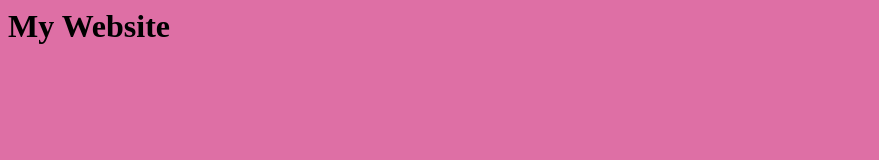
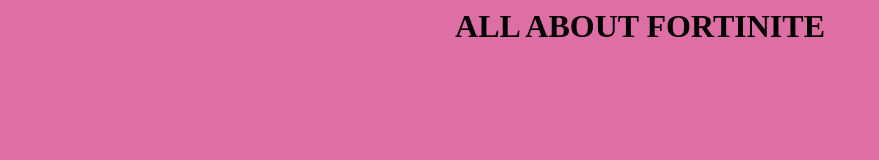
Before and after one commit to AliDABoyu/My-Website, a plain HTML site: page index.html in a window 1280 px wide. Shown: the whole page, without its empty margins (0-879 px from the left). Drawn offline with Linux system fonts and the light colour scheme.

Commit message:
Update index.html

```diff
--- a/index.html
+++ b/index.html
@@ -29,10 +29,15 @@
 </head>
 
 <body>
-<h1>My Website</h1>
+<center><h1>ALL ABOUT FORTINITE</h1></center>
 
 
 
 </body>
 
 </html>
+
+
+</body>
+
+</html>
```
